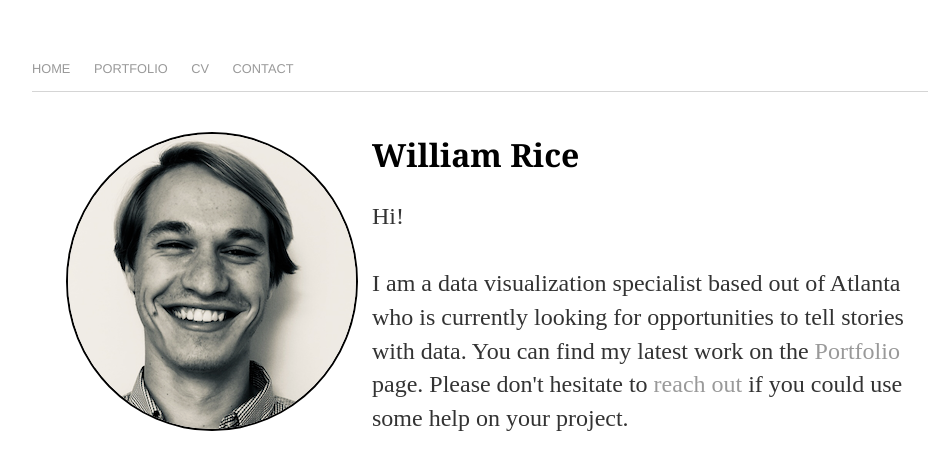
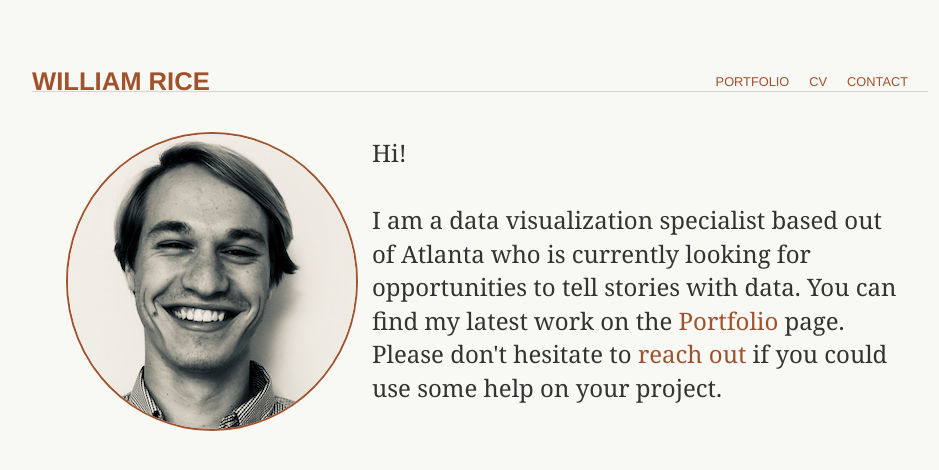
Before and after one commit to william-rice/william-rice.github.io, a Jekyll site: the page built from index.html, in a window 1280 px wide. Shown: the top 470 px of the page, without its empty margins (160-1099 px from the left). Built offline with Jekyll 4.4.1, drawn with Linux system fonts in a browser that asks for light colours.

Commit message:
Further styling

```diff
--- a/_layouts/default.html
+++ b/_layouts/default.html
@@ -12,10 +12,10 @@
     <header>
     <nav>
 <ul>
-<li><a href="/">Home</a></li>
+<li class="home"><a href="/">William Rice</a></li>
+<li><a href="/contact">Contact</a></li>
+<li><a href="/cv">CV</a></li>
 <li><a href="/portfolio">Portfolio</a></li>
-<li><a href="/cv">CV</a></li>
-<li><a href="/contact">Contact</a></li>
 </ul>
     </nav>
   </header>
--- a/css/main.css
+++ b/css/main.css
@@ -1,17 +1,31 @@
-body { margin: 60px auto; width: 70%; }
+/* Common tags */
+body {
+  margin: 60px auto;
+  width: 70%;
+  background-color: #f8f8f5;
+}
 
-a { text-decoration: none; color: #999; }
+a { text-decoration: none; color: Sienna; }
 a:hover { text-decoration: underline; }
 
-p, ul { font-size: 1.5em; line-height: 1.4em; color: #333; }
+p, ul {
+  font-family: 'Merriweather', 'Georgia', 'Times';
+  font-size: 1.5em;
+  line-height: 1.4em;
+  color: #333;
+}
 
 h1, h2, h3, h4 { font-family: 'Merriweather', 'Georgia', 'Times'; }
-h1 { font-size: 2em;  }
-h2 { font-size: 1.9em; }
-h3 { font-size: 1.8em; }
-h4 { font-size: 1.7em; }
 
-nav ul, footer ul {
+/* Up top */
+header {
+  display: block;
+  overflow: hidden;
+  border-bottom: 1px solid #d5d5d5;
+  font-size: .8em;
+}
+
+nav ul {
   font-size: 1em;
   font-family: 'Montserrat','Helvetica', 'Sans-Serif';
   padding: 0px;
@@ -19,19 +33,20 @@ nav ul, footer ul {
   text-transform: uppercase;
   font-weight: normal;
 }
-nav ul li, footer ul li { display: inline; margin-right: 20px; }
 
-footer { border-top: 1px solid #d5d5d5; font-size: .8em; }
-header { border-bottom: 1px solid #d5d5d5; font-size: .8em;}
-
-.face-img {
-    border-radius: 50%;
-    border-top-left-radius: 50%;
-    border-top-right-radius: 50%;
-    border-bottom-right-radius: 50%;
-    border-bottom-left-radius: 50%;
+nav ul li {
+  float: right;
+  display: inline;
+  margin-right: 20px;
 }
 
+.home {
+  float:left;
+  font-weight: bold;
+  font-size: 2em;
+}
+
+/* Home page */
 .grid-container {
   display: grid;
   grid-template-columns: 320px auto;
@@ -39,16 +54,19 @@ header { border-bottom: 1px solid #d5d5d5; font-size: .8em;}
 }
 
 .face-img {
+  border-radius: 50%;
+  border-top-left-radius: 50%;
+  border-top-right-radius: 50%;
+  border-bottom-right-radius: 50%;
+  border-bottom-left-radius: 50%;
   display: block;
   margin-top: 20px;
   margin-bottom: auto;
   margin-left: auto;
   margin-right: auto;
   top: 32;
-  border: 2px solid black;
+  border: 2px solid Sienna;
 }
 
 /* CV */
-.cv { margin: 0px 0px 60px; }
-.cv .download { font-family: 'Montserrat', 'Helvetica', 'Sans-Serif'; }
-.cv .download { float: right; font-size: .8em; text-transform: uppercase; }
+.cv { margin: 30px 0px 60px; }
--- a/index.html
+++ b/index.html
@@ -9,7 +9,6 @@ title: William Rice
 		</div>
 
 		<div class="blurb">
-			<h1>William Rice</h1>
 			<p>Hi!<br><br>I am a data visualization specialist based out of Atlanta who is currently looking for opportunities to tell stories with data. You can find my latest work on the <a href="/portfolio">Portfolio</a> page. Please don't hesitate to <a href="/contact">reach out</a> if you could use some help on your project.</p>
 		</div>
 </div>
```
